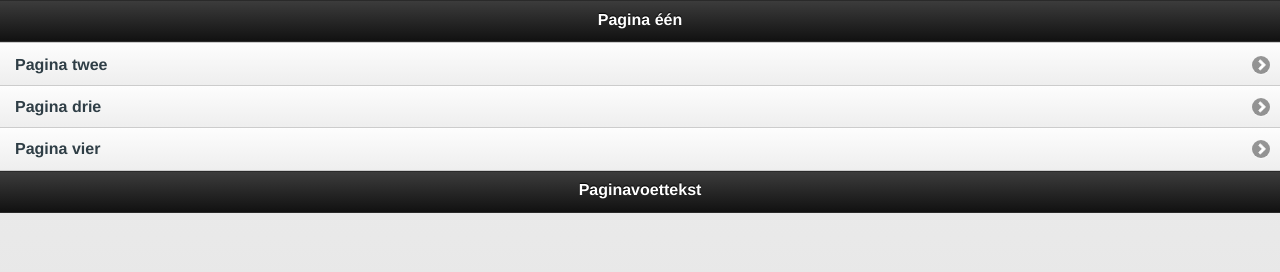
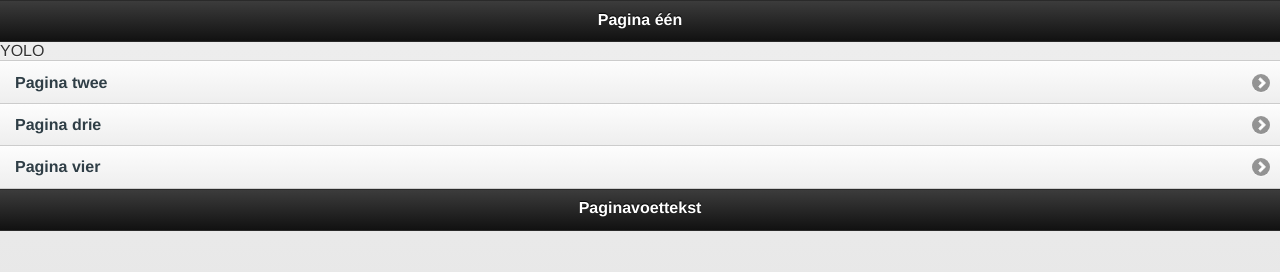
Before and after one commit to ILLuMiNaTe7/Phonegap, a plain HTML site: page index.html in a window 1280 px wide. Drawn offline with Linux system fonts and the light colour scheme.

Commit message:
testing reinstall

```diff
--- a/index.html
+++ b/index.html
@@ -15,6 +15,7 @@
 	</div>
 	<div data-role="content">
 		<ul data-role="listview">
+			YOLO
 			<li><a href="#page2">Pagina twee</a></li>
             <li><a href="#page3">Pagina drie</a></li>
 			<li><a href="#page4">Pagina vier</a></li>
```
